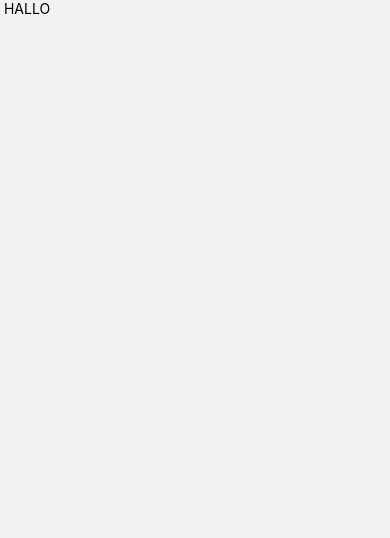
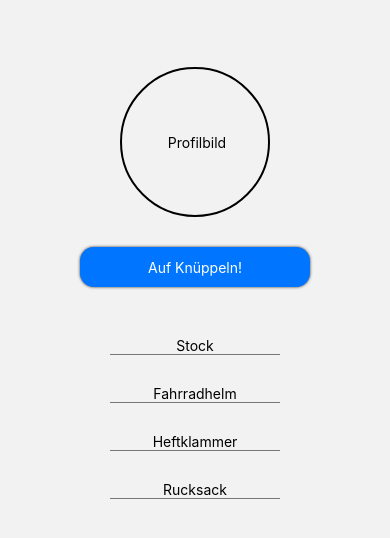
Before and after one commit to JacobGsell/superschlag, a React Native app: screen /Dashboard in a window 390 px wide. Shown: the top 538 px of the page. Built offline with nearby package versions, Linux system fonts and the light colour scheme.

Commit message:
started working out the dashoboard

```diff
--- a/src/navigation/index.tsx
+++ b/src/navigation/index.tsx
@@ -1,5 +1,4 @@
 import React from 'react'
-import { Text } from 'react-native'
 import { NavigationContainer } from '@react-navigation/native'
 import { createNativeStackNavigator } from '@react-navigation/native-stack'
 import DashboardScreen from '../screens/DashboardScreen'
@@ -10,8 +9,8 @@ function Navigation() {
     return (
         <NavigationContainer>
             <Stack.Navigator screenOptions={{ headerShown: false }}>
+                <Stack.Screen name='Dashboard' component={DashboardScreen} />
                 <Stack.Screen name="Home" component={LoginScreen} />
-                <Stack.Screen name='Dashboard' component={DashboardScreen} />
             </Stack.Navigator>
         </NavigationContainer>
     )
--- a/src/screens/DashboardScreen.js
+++ b/src/screens/DashboardScreen.js
@@ -1,12 +1,113 @@
+import { useNavigation } from '@react-navigation/native';
 import React from 'react';
-import { View, Text } from 'react-native';
+import { StyleSheet, View, Text, FlatList } from 'react-native';
+import CustomButton from '../components/CustomButton';
 
-const DashboardScreen = () => {
+const DATA = [
+    {
+        id: 'bd7acbea-c1b1-46c2-aed5-3ad53abb28ba',
+        title: 'Stock',
+    },
+    {
+        id: '3ac68afc-c605-48d3-a4f8-fbd91aa97f63',
+        title: 'Fahrradhelm',
+    },
+    {
+        id: '58694a0f-3da1-471f-bd96-145571e29d72',
+        title: 'Heftklammer',
+    },
+    {
+        id: '58694a0f-2da1-471f-bd96-145571e29d72',
+        title: 'Rucksack',
+    },
+];
+
+const InventorySlotListItem = ({ title }) => {
     return (
-        <View>
-            <Text> HALLO</Text>
+        <View style={styles.listItem}>
+            <Text style={styles.listText}>{title}</Text>
         </View>
     )
 }
 
+const renderItem = ({ item }) => (
+    <InventorySlotListItem title={item.title} />
+);
+
+
+const DashboardScreen = () => {
+    const navigation = useNavigation();
+
+    return (
+
+        <View style={styles.base}>
+            <View style={styles.circle}>
+                <Text style={{ textAlign: 'center' }}> Profilbild</Text>
+            </View>
+
+            <CustomButton
+                title='Auf Knüppeln!'
+                style={styles.fight}
+                textStyle={styles.fightText}
+                onPress={() => navigation.navigate('Home')}
+            />
+            <View style={styles.listContainer}>
+                <FlatList
+                    data={DATA}
+                    renderItem={renderItem}
+                    keyExtractor={item => item.id}
+                />
+            </View>
+        </View>
+    )
+}
+
+const styles = StyleSheet.create({
+    base: {
+    },
+    circle: {
+        marginTop: 67,
+        marginLeft: 'auto',
+        marginRight: 'auto',
+        justifyContent: 'center',
+        borderWidth: 2,
+        borderColor: '#000',
+        width: 150,
+        height: 150,
+        borderRadius: 75
+    },
+    fight: {
+        marginTop: 30,
+        width: 230,
+        height: 40,
+        borderRadius: 14,
+        shadowColor: '#333',
+        shadowRadius: 3,
+        backgroundColor: '#0075ff',
+        elevation: 1,
+        marginLeft: 'auto',
+        marginRight: 'auto',
+        justifyContent: 'center'
+    },
+    fightText: {
+        color: '#fff',
+        textAlign: 'center'
+    },
+    listContainer: {
+        width: 170,
+        marginTop: 20,
+        marginLeft: 'auto',
+        marginRight: 'auto',
+        justifyContent: 'center'
+    },
+    listItem: {
+        marginTop: 30,
+        borderBottomWidth: 1,
+        borderBottomColor: '#777'
+    },
+    listText: {
+        textAlign: 'center'
+    }
+})
+
 export default DashboardScreen;
```
